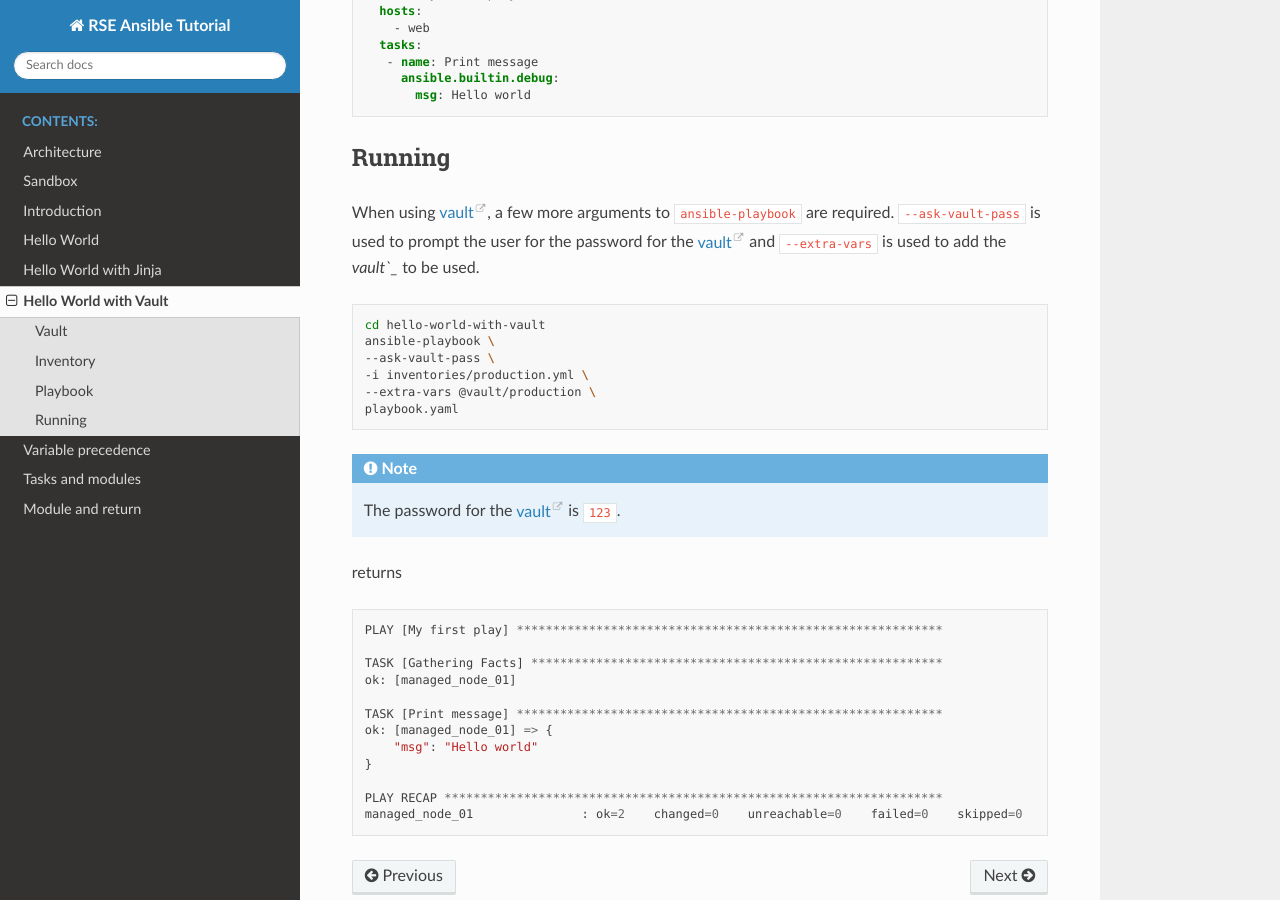
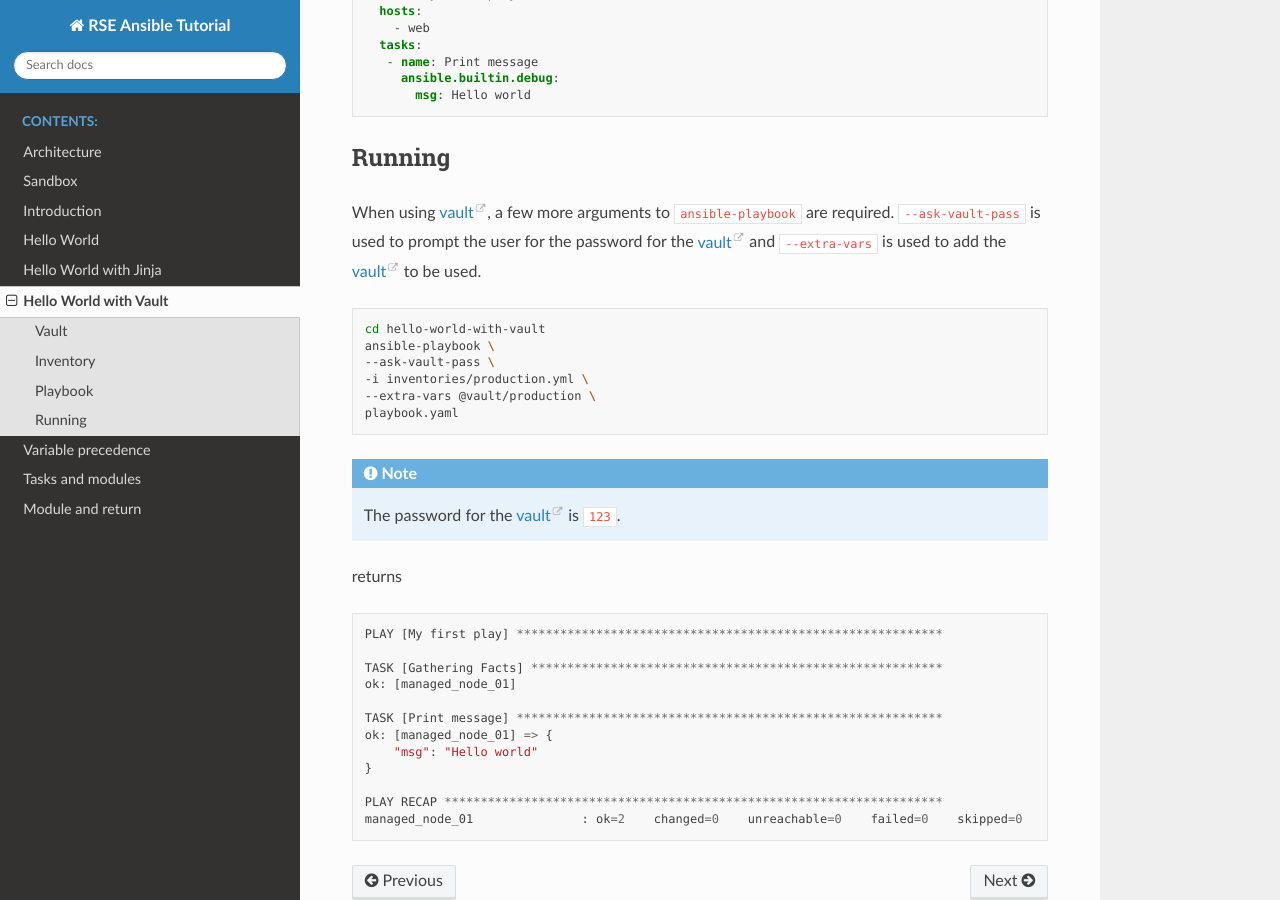
Before and after one commit to rgaiacs/rse-ansible-tutorial, a Sphinx documentation site: the page built from source/hello-world-with-vault.rst, in a window 1280 px wide and 900 px high, scrolled down 1395 px. Built offline with Sphinx 7.4.7 and the Read the Docs theme 3.1.0, drawn with Linux system fonts in a browser that asks for light colours.

```diff
--- a/source/hello-world-with-vault.rst
+++ b/source/hello-world-with-vault.rst
@@ -47,7 +47,7 @@ Playbook
 Running
 -------
 
-When using `vault`_, a few more arguments to ``ansible-playbook`` are required. ``--ask-vault-pass`` is used to prompt the user for the password for the `vault`_ and ``--extra-vars`` is used to add the `vault`_` to be used.
+When using `vault`_, a few more arguments to ``ansible-playbook`` are required. ``--ask-vault-pass`` is used to prompt the user for the password for the `vault`_ and ``--extra-vars`` is used to add the `vault`_ to be used.
 
 ..  code:: bash
 
```
